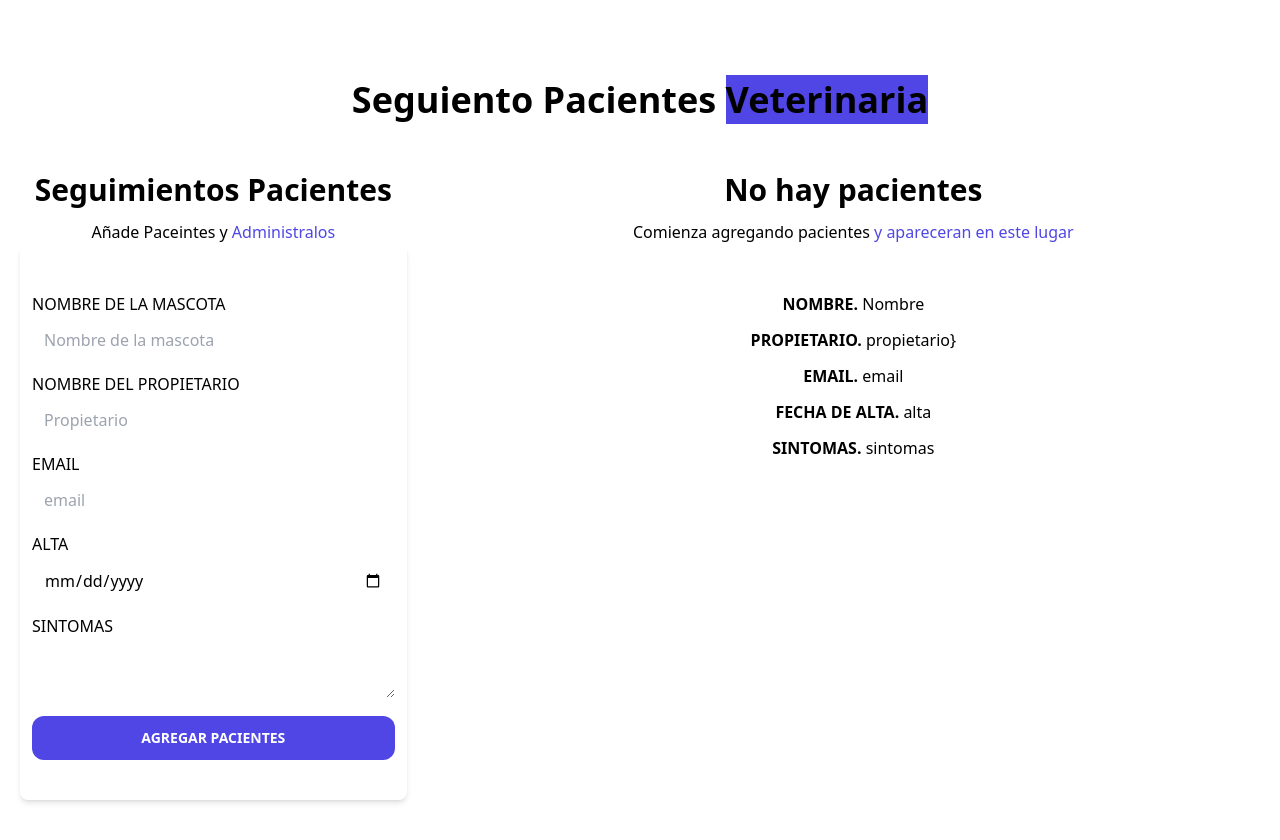
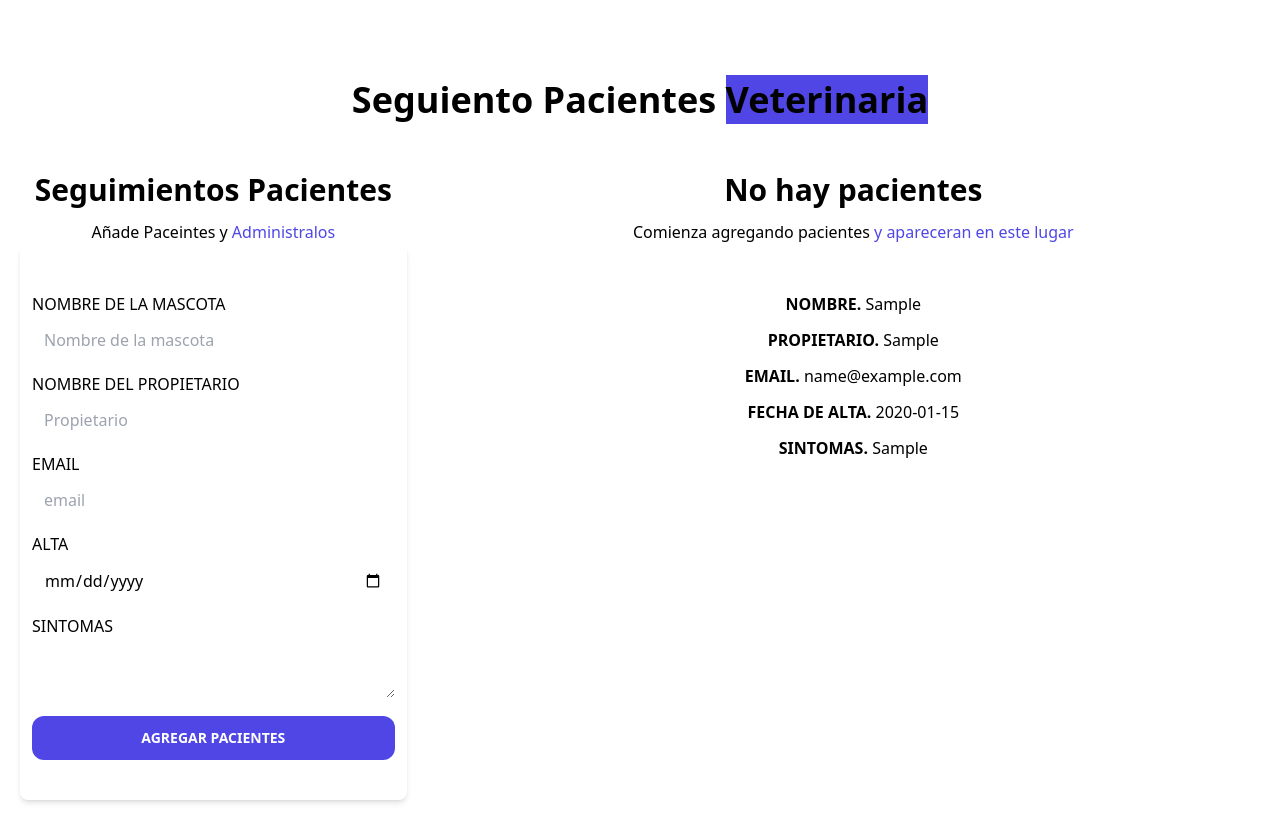
Before and after one commit to crccode/citas-pacientes, a React (Vite) app: page / in a window 1280 px wide. Both pictures are taken after typing "Sample", "Sample", "name@example.com", "2020-01-15", "Sample" into the empty fields and a click on the button "AGREGAR PACIENTES". Built offline with nearby package versions, Linux system fonts and the light colour scheme.

Commit message:
AGRAGAR PACIENTES

```diff
--- a/src/App.jsx
+++ b/src/App.jsx
@@ -5,13 +5,20 @@ import Formulario from './components/Formulario'
 import ListadoPacientes from './components/ListadoPacientes'
 
 function App() {
+  // HOOK STATE PA AGREGAR PACIENTE
+  const [pacientes, setPacientes]= useState([]);
 
   return (
     <div className="container mx-auto mt-20">
       <Header/>
       <div className="md:flex mt-10">
-        <Formulario />
-        <ListadoPacientes />
+        <Formulario
+          pacientes = {pacientes}
+          setPacientes = {setPacientes}
+        />
+        <ListadoPacientes
+          pacientes = {pacientes}
+        />
       </div>
     </div>
 
--- a/src/components/Formulario.jsx
+++ b/src/components/Formulario.jsx
@@ -3,7 +3,7 @@ import React from "react";
 import Error from './Error';
 
 
-const Formulario = () => {
+const Formulario = ({ pacientes,setPacientes}) => {
   // ALMACENA LOS DATOS INTRODUCIDOS POR EL USUARIO
   const [nombre, setNombre] = useState("");
   const [propietario, setPropietario] = useState("");
@@ -20,6 +20,23 @@ const Formulario = () => {
       return
     }
     setError(false);
+
+    // GENERAR ID
+    const generarId = () => {
+      const random = Math.random().toString(36).substr(2);
+      const fecha = Date.now().toString(36);
+      return random + fecha
+    }
+    // CREAMOS UN OBJETO Y ALMACENAMOS
+    const objetoPaciente = {
+      nombre,
+      propietario,
+      email,
+      alta,
+      sintomas
+    }
+    objetoPaciente.id = generarId();
+    setPacientes([...pacientes, objetoPaciente]);
     // REINICIAMOS TODOS LOS COMPONENTES
     setNombre('')
     setPropietario('')
@@ -114,7 +131,9 @@ const Formulario = () => {
           />
         </div>
         {/* BOTON */}
-        <button className="bg-indigo-600 uppercase text-center font-bold text-white text-sm p-3 rounded-xl w-full">
+        <button
+          type='submit'
+          className="bg-indigo-600 uppercase text-center font-bold text-white text-sm p-3 rounded-xl w-full">
           Agregar Pacientes
         </button>
       </form>
--- a/src/components/ListadoPacientes.jsx
+++ b/src/components/ListadoPacientes.jsx
@@ -1,17 +1,23 @@
-import React from 'react'
-import Paciente from './Paciente'
+import React from "react";
+import Paciente from "./Paciente";
 
-const ListadoPacientes = () => {
+const ListadoPacientes = ({ pacientes }) => {
   return (
     <div className="block md:w-2/3 text-center">
       <h2 className="text-3xl font-bold my-3">No hay pacientes</h2>
       <p>
         Comienza agregando pacientes {""}
-        <span className='text-indigo-600'>y apareceran en este lugar</span>
+        <span className="text-indigo-600">y apareceran en este lugar</span>
       </p>
-      <Paciente />
+      {pacientes.map((paciente) => (
+        <Paciente
+          paciente={paciente}
+        />
+      ))}
+
+
     </div>
-  )
-}
+  );
+};
 
-export default ListadoPacientes
+export default ListadoPacientes;
--- a/src/components/Paciente.jsx
+++ b/src/components/Paciente.jsx
@@ -1,31 +1,32 @@
 import React from "react";
 
-const Paciente = () => {
+const Paciente = ({paciente}) => {
+  const {nombre, propietario, email, alta, sintomas, id} = paciente
   return (
     <div className="bg-white m-2 px-5 py-10 rounded-xl">
       <p className="font-bold uppercase mb-3">
         Nombre. {""}
-        <span className="font-normal normal-case">Nombre</span>
+        <span className="font-normal normal-case">{nombre}</span>
       </p>
 
       <p className="font-bold uppercase mb-3">
         Propietario. {""}
-        <span className="font-normal normal-case">propietario}</span>
+        <span className="font-normal normal-case">{propietario}</span>
       </p>
 
       <p className="font-bold uppercase mb-3">
         Email. {""}
-        <span className="font-normal normal-case">email</span>
+        <span className="font-normal normal-case">{email}</span>
       </p>
 
       <p className="font-bold uppercase mb-3">
         Fecha de alta. {""}
-        <span className="font-normal normal-case ">alta</span>
+        <span className="font-normal normal-case ">{alta}</span>
       </p>
 
       <p className="font-bold uppercase mb-3">
         Sintomas. {""}
-        <span className="font-normal normal-case ">sintomas</span>
+        <span className="font-normal normal-case ">{sintomas}</span>
       </p>
 
     </div>
```
